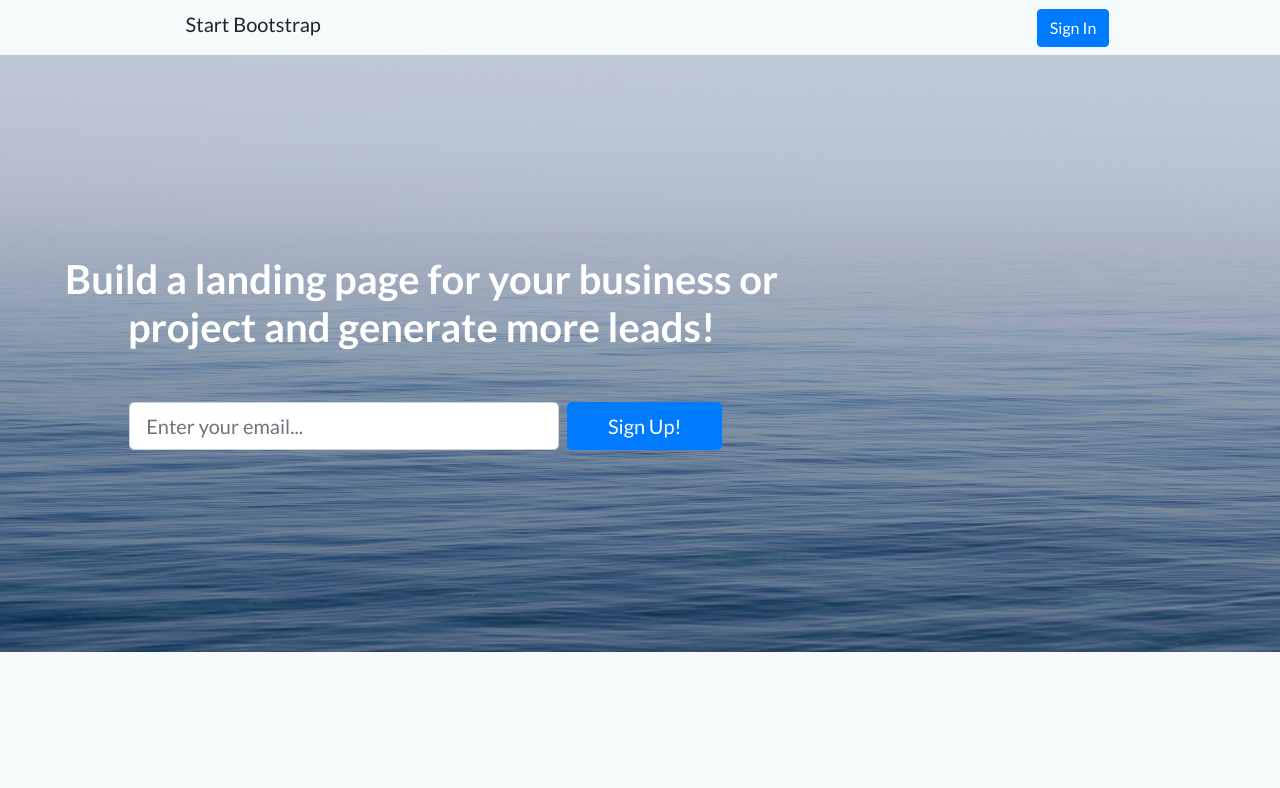
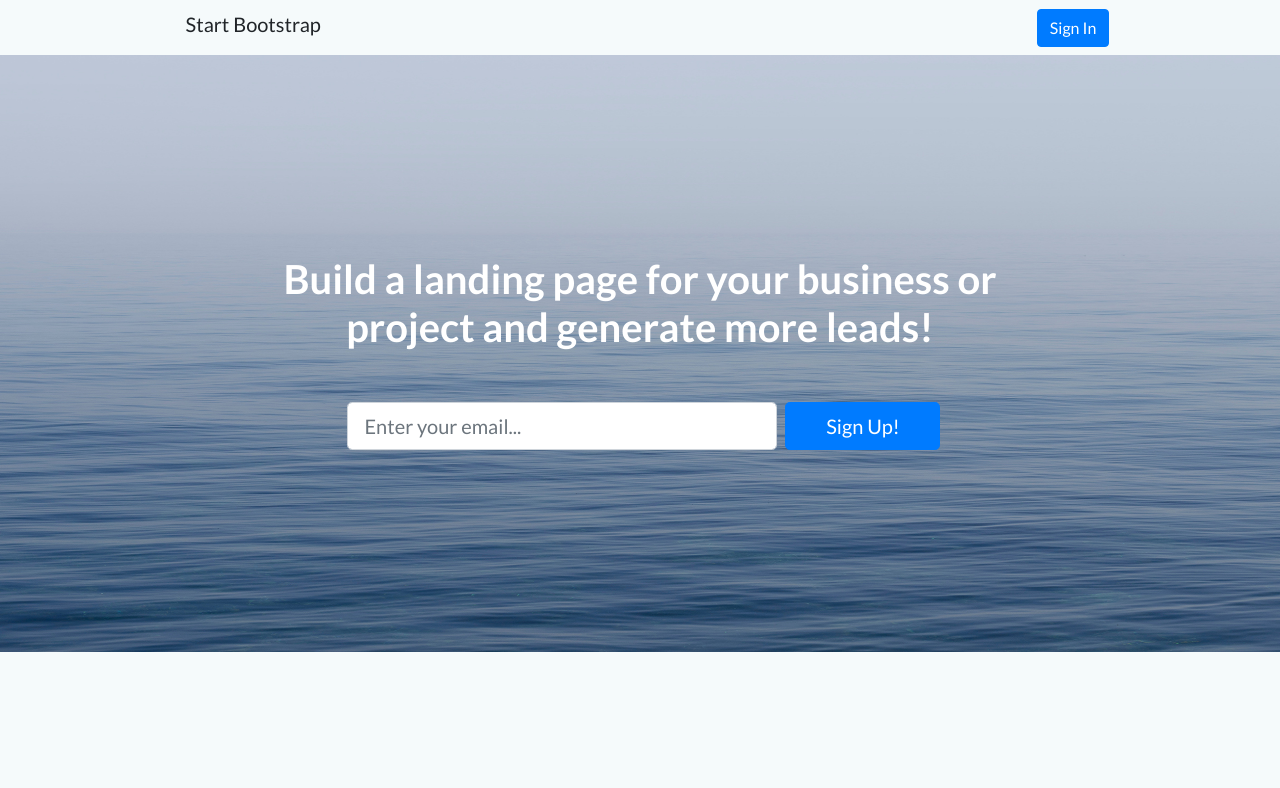
Before and after one commit to rivera-hillary/Bootstrap, a plain HTML site: page index.html in a window 1280 px wide. Shown: the top 788 px of the page. Drawn offline with nearby package versions, Linux system fonts and the light colour scheme.

Commit message:
Responsive

```diff
--- a/index.html
+++ b/index.html
@@ -19,7 +19,7 @@
     </div>
     <div class="row mb-5">
     <div class="col" style="padding: 0">
-    <div class="build">
+    <div class="build d-flex justify-content-center">
         <img src= "images-2/bg-masthead.jpg" alt="card image" height="597px" width="100%">
     <div class="col-xl-8 caption text-white text-center">
         <h1 style="font-weight: 700">Build a landing page for your business or project and generate more leads!</h1>
```
